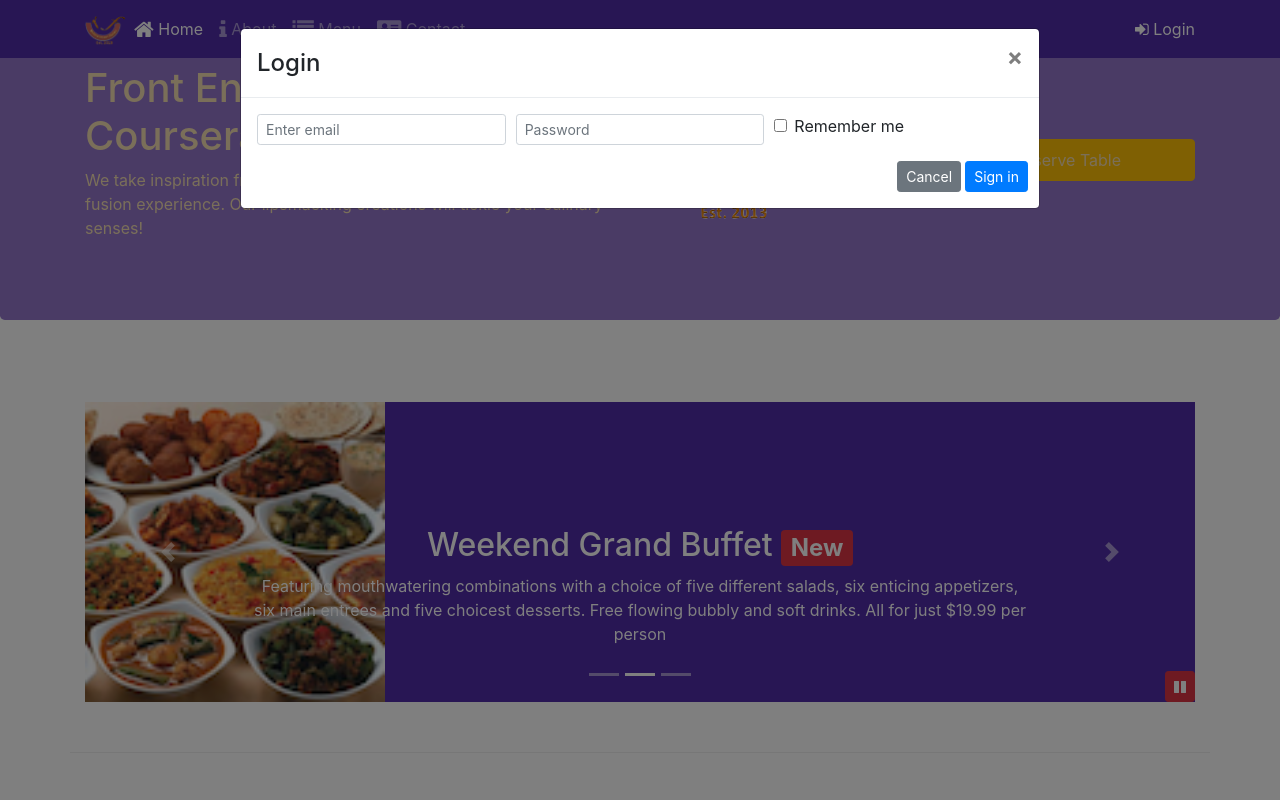
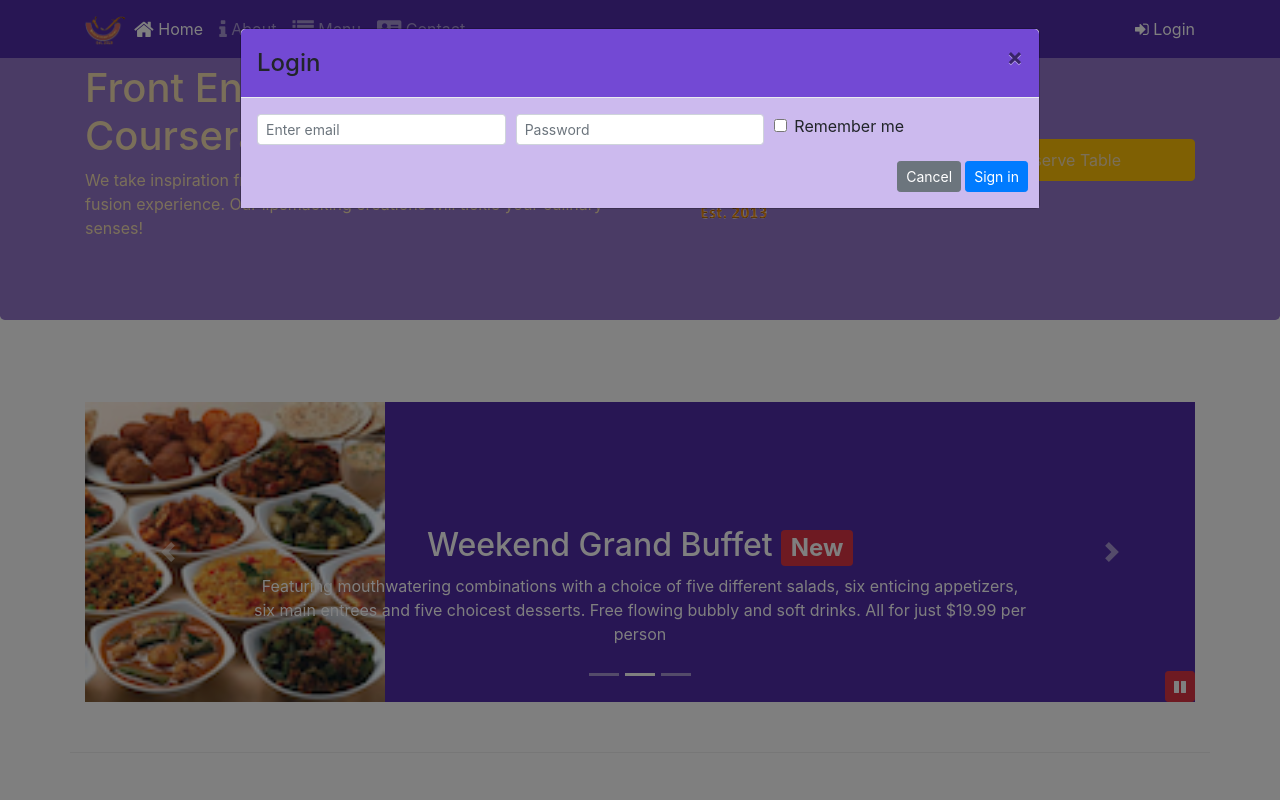
Before and after one commit to UzairSamad/Bootstrap-Sample-Website, a website: page index.html in a window 1280 px wide. Both pictures are taken after a click on the link "Login". Shown: the top 800 px of the page. Drawn offline with nearby package versions, Linux system fonts and the light colour scheme.

Commit message:
added scss file

```diff
--- a/css/style.css
+++ b/css/style.css
@@ -54,3 +54,10 @@
     bottom: 0px;
     z-index: 1;
 }
+.modal-header{
+    background:rgb(115, 73, 212) ;
+
+}
+.modal-body{
+       background: #ccbaee !important ;
+}
```
